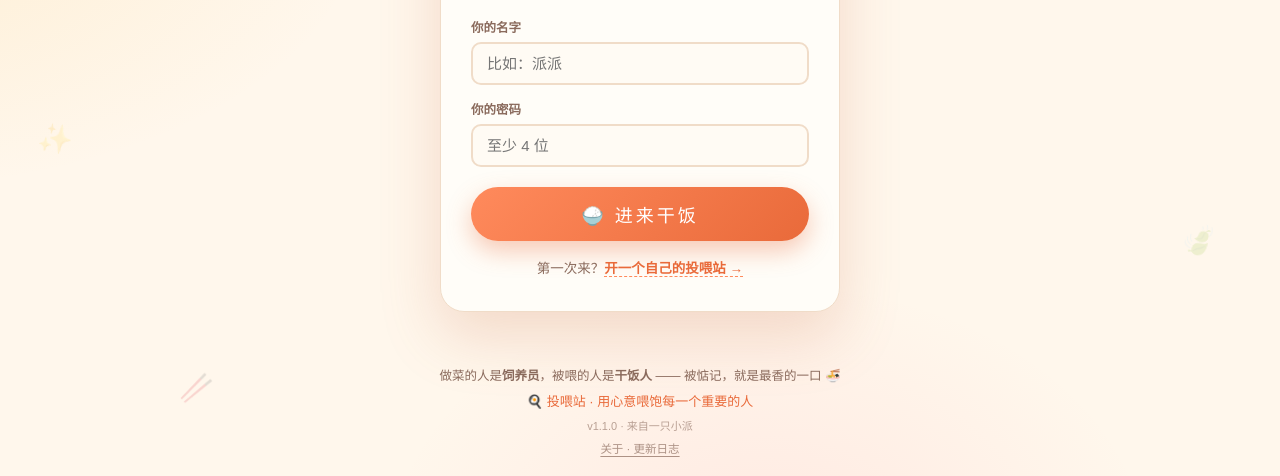
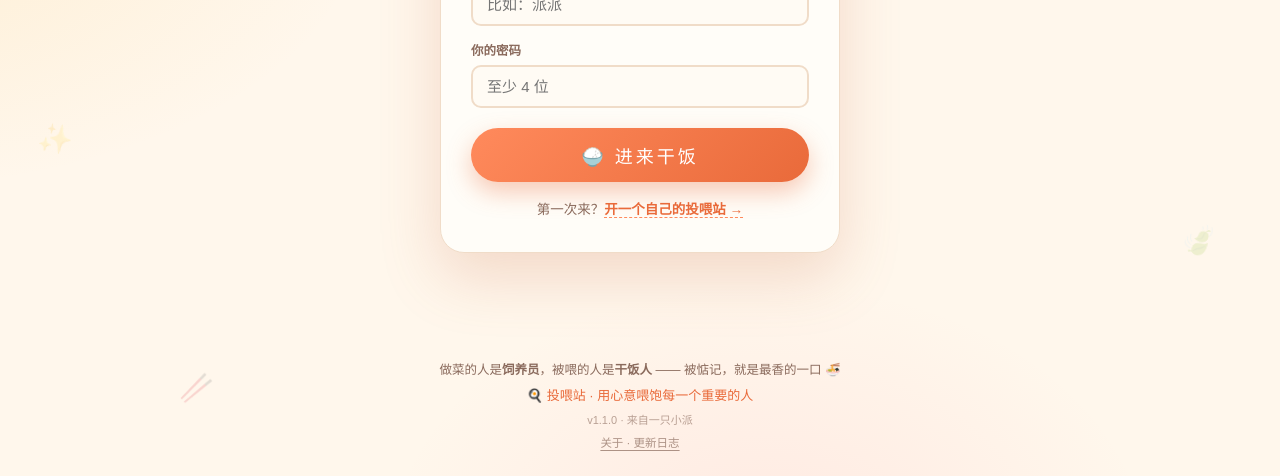
Before and after one commit to suyyya/feed-station, a website: page public/index.html in a window 1280 px wide. Shown: the part 324-800 px from the top of the page. Drawn offline with Linux system fonts and the light colour scheme.

Commit message:
fix: 修复注册页 footer 遮挡「直接登录」按钮

```diff
--- a/public/index.html
+++ b/public/index.html
@@ -233,9 +233,9 @@
   .cal-cell.future .dot{display:none}
 
   /* ===== 登录页 ===== */
-  .auth-screen{min-height:100vh;display:flex;align-items:center;justify-content:center;padding:20px;position:relative;z-index:1}
+  .auth-screen{min-height:100vh;display:flex;flex-direction:column;padding:20px;position:relative;z-index:1}
   .auth-card{background:var(--paper);border-radius:var(--r-lg);box-shadow:0 24px 60px rgba(201,111,74,.22);
-    border:1.5px solid var(--line);padding:34px 30px;width:100%;max-width:400px;animation:cardIn .5s cubic-bezier(.34,1.56,.64,1)}
+    border:1.5px solid var(--line);padding:34px 30px;width:100%;max-width:400px;margin:auto;animation:cardIn .5s cubic-bezier(.34,1.56,.64,1)}
   @keyframes cardIn{from{opacity:0;transform:translateY(24px) scale(.95)}to{opacity:1;transform:none}}
   .auth-card .logo{font-size:46px;text-align:center;animation:plate 5s ease-in-out infinite;display:block}
   .auth-card h2{font-family:var(--font-display);text-align:center;font-size:24px;letter-spacing:2px;margin:8px 0 4px}
@@ -258,7 +258,7 @@
   .a-btn:hover{transform:translateY(-2px)}
   .a-switch{text-align:center;margin-top:16px;font-size:13.5px;color:var(--cocoa-soft)}
   .a-switch a{color:var(--peach-deep);font-weight:700;cursor:pointer;text-decoration:none;border-bottom:1.5px dashed var(--peach)}
-  .auth-foot{position:absolute;bottom:14px;left:0;right:0;text-align:center;font-size:12.5px;line-height:2;color:var(--cocoa-soft)}
+  .auth-foot{margin-top:20px;text-align:center;font-size:12.5px;line-height:2;color:var(--cocoa-soft)}
   .auth-foot .sig{font-family:var(--font-display);color:var(--peach-deep);font-size:13px}
   .auth-foot .ver{font-size:11px;opacity:.6}
   .auth-more{border:none;background:none;cursor:pointer;font-family:inherit;font-size:11.5px;
```
